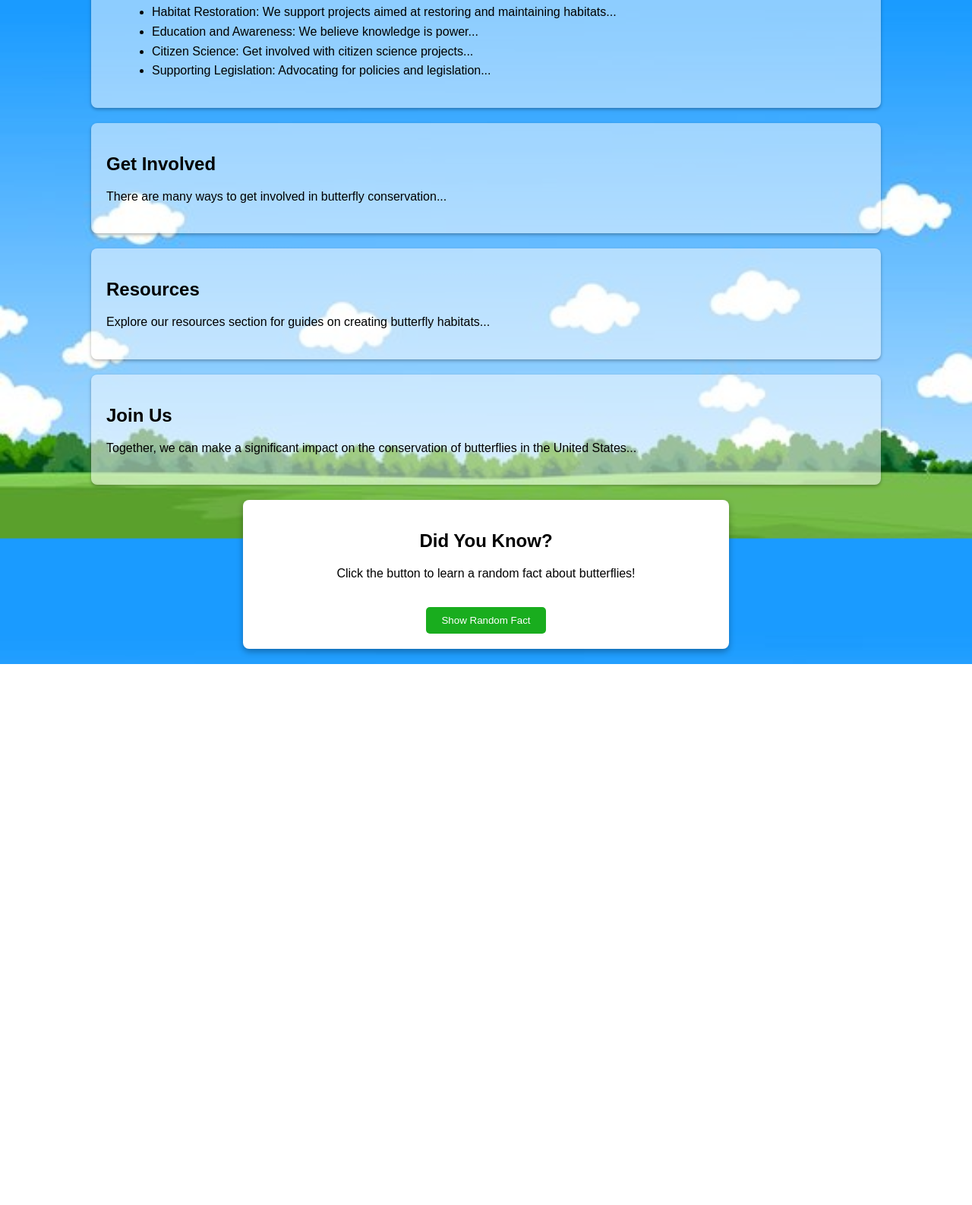
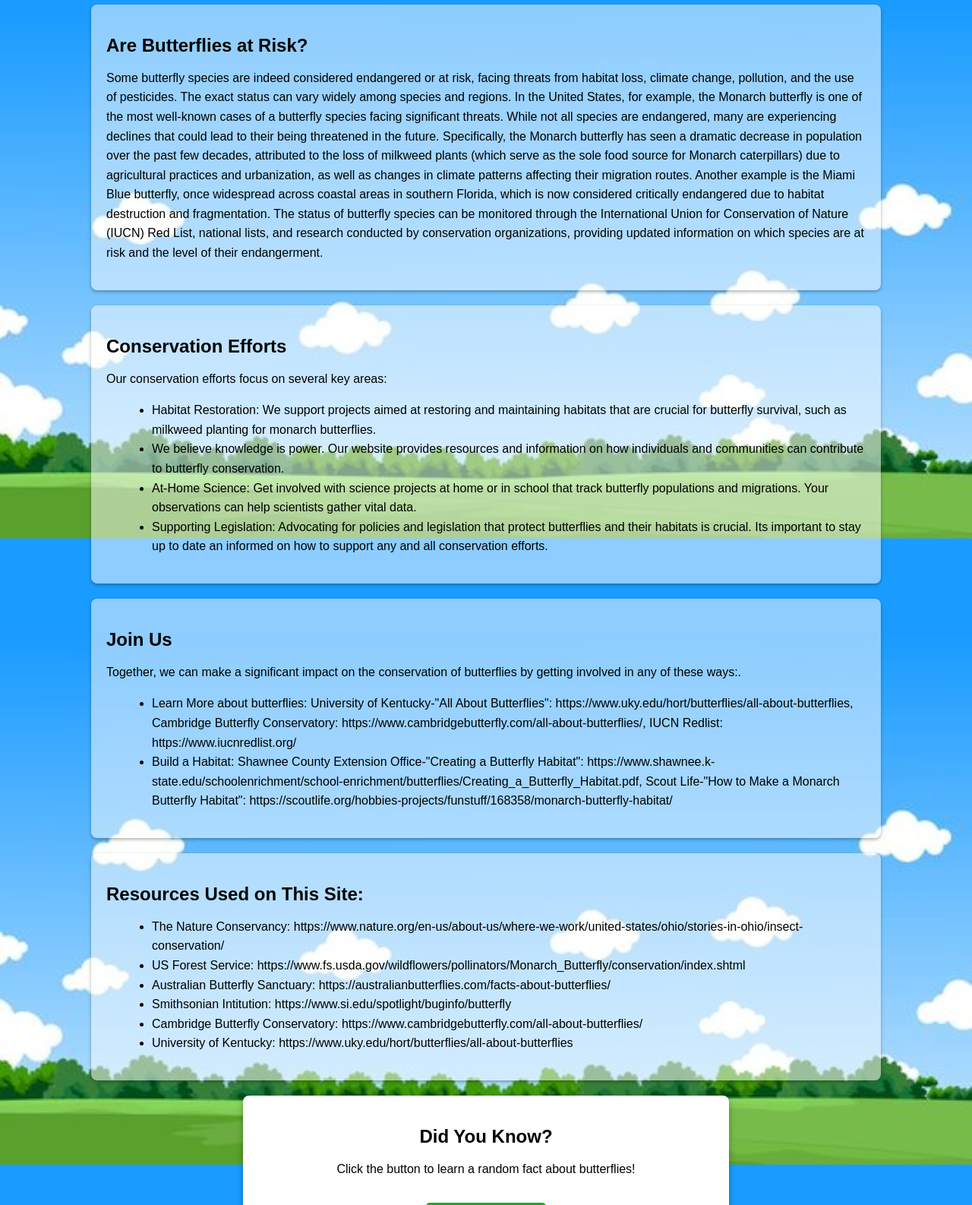
Before and after one commit to AxelVx1/insect_project, a plain HTML site: page index.html in a window 1280 px wide. Shown: the part 940-2526 px from the top of the page at 76% size. Before the commit the page ends 1814 px from the top, so only its background shows below. Drawn offline with Linux system fonts and the light colour scheme.

Commit message:
Updated information in each Section and improved format

```diff
--- a/index.html
+++ b/index.html
@@ -43,7 +43,35 @@
     <!-- Why Butterflies Matter -->
     <section id="why-butterflies-matter">
         <h2>Why Butterflies Matter</h2>
-        <p>Butterflies play a crucial role in the ecosystem. As pollinators, they help in the reproduction of many types of plants...</p>
+        <p>Butterflies are facing new challenges, with many species experiencing significant declines due to habitat loss,
+            climate change, and other human-induced factors. Species like the Monarch and the Miami Blue are symbolic of the
+            broader threats to biodiversity and the urgent need for organized and concerted conservation efforts. Our mission
+            matters because it represents a proactive step toward reversing these declines, ensuring that butterflies continue
+            to play their critical roles in pollination and serving as key indicators of environmental health. By fostering a
+            community committed to conservation, education, and advocacy, we can create a collective impact that protects
+            butterflies and, by extension, the ecosystems they inhabit.</p>
+    </section>
+
+    <!-- Butterflies at Risk -->
+    <section id="get-involved">
+        <h2>Are Butterflies at Risk?</h2>
+        <p>Some butterfly species are indeed considered endangered or at risk, facing threats from habitat loss,
+            climate change, pollution, and the use of pesticides. The exact status can vary widely among species and regions.
+            In the United States, for example, the Monarch butterfly is one of the most well-known cases of a butterfly
+            species facing significant threats. While not all species are endangered, many are experiencing declines that
+            could lead to their being threatened in the future.
+
+            Specifically, the Monarch butterfly has seen a dramatic decrease in population over the past few decades, attributed
+            to the loss of milkweed plants (which serve as the sole food source for Monarch caterpillars) due to agricultural
+            practices and urbanization, as well as changes in climate patterns affecting their migration routes.
+
+            Another example is the Miami Blue butterfly, once widespread across coastal areas in southern Florida, which is
+            now considered critically endangered due to habitat destruction and fragmentation.
+
+            The status of butterfly species can be monitored through the International Union for Conservation of Nature (IUCN)
+            Red List, national lists, and research conducted by conservation organizations, providing updated information
+            on which species are at risk and the level of their endangerment.
+        </p>
     </section>
 
     <!-- Conservation Efforts -->
@@ -51,29 +79,45 @@
         <h2>Conservation Efforts</h2>
         <p>Our conservation efforts focus on several key areas:</p>
         <ul>
-            <li>Habitat Restoration: We support projects aimed at restoring and maintaining habitats...</li>
-            <li>Education and Awareness: We believe knowledge is power...</li>
-            <li>Citizen Science: Get involved with citizen science projects...</li>
-            <li>Supporting Legislation: Advocating for policies and legislation...</li>
+            <li>Habitat Restoration: We support projects aimed at restoring and maintaining habitats that are crucial for
+                butterfly survival, such as milkweed planting for monarch butterflies.</li>
+            <li>We believe knowledge is power. Our website provides resources and information on how individuals and
+                communities can contribute to butterfly conservation.</li>
+            <li>At-Home Science: Get involved with science projects at home or in school that track butterfly
+                populations and migrations. Your observations can help scientists gather vital data.</li>
+            <li>Supporting Legislation: Advocating for policies and legislation that protect butterflies and their
+                habitats is crucial. Its important to stay up to date an informed on how to support any and all
+                conservation efforts.</li>
         </ul>
     </section>
 
     <!-- Get Involved -->
-    <section id="get-involved">
-        <h2>Get Involved</h2>
-        <p>There are many ways to get involved in butterfly conservation...</p>
+    <section id="join-us">
+        <h2>Join Us</h2>
+        <p>Together, we can make a significant impact on the conservation of butterflies by getting involved in any of these ways:.</p>
+        <ul>
+            <li>Learn More about butterflies:
+                University of Kentucky-"All About Butterflies": https://www.uky.edu/hort/butterflies/all-about-butterflies,
+                Cambridge Butterfly Conservatory: https://www.cambridgebutterfly.com/all-about-butterflies/,
+                IUCN Redlist: https://www.iucnredlist.org/</li>
+            <li>Build a Habitat:
+                Shawnee County Extension Office-"Creating a Butterfly Habitat": https://www.shawnee.k-state.edu/schoolenrichment/school-enrichment/butterflies/Creating_a_Butterfly_Habitat.pdf,
+                Scout Life-"How to Make a Monarch Butterfly Habitat": https://scoutlife.org/hobbies-projects/funstuff/168358/monarch-butterfly-habitat/
+            </li>
+        </ul>
     </section>
 
     <!-- Resources -->
     <section id="resources">
-        <h2>Resources</h2>
-        <p>Explore our resources section for guides on creating butterfly habitats...</p>
-    </section>
-
-    <!-- Join Us -->
-    <section id="join-us">
-        <h2>Join Us</h2>
-        <p>Together, we can make a significant impact on the conservation of butterflies in the United States...</p>
+        <h2>Resources Used on This Site:</h2>
+        <ul>
+            <li>The Nature Conservancy: https://www.nature.org/en-us/about-us/where-we-work/united-states/ohio/stories-in-ohio/insect-conservation/</li>
+            <li>US Forest Service: https://www.fs.usda.gov/wildflowers/pollinators/Monarch_Butterfly/conservation/index.shtml</li>
+            <li>Australian Butterfly Sanctuary: https://australianbutterflies.com/facts-about-butterflies/</li>
+            <li>Smithsonian Intitution: https://www.si.edu/spotlight/buginfo/butterfly</li>
+            <li>Cambridge Butterfly Conservatory: https://www.cambridgebutterfly.com/all-about-butterflies/</li>
+            <li>University of Kentucky: https://www.uky.edu/hort/butterflies/all-about-butterflies</li>
+        </ul>
     </section>
 
     <!-- Random Fact -->
--- a/script.js
+++ b/script.js
@@ -62,7 +62,7 @@ document.addEventListener('DOMContentLoaded', function() {
         "Butterflies cannot fly if their body temperature is less than 86 degrees.",
         "Representations of butterflies are seen in Egyptian frescoes at Thebes, which are 3,500 years old.",
         "The Brimstone butterfly (Gonepterix rhamni) has the longest lifetime of the adult butterflies: 9-10 months.",
-        // Add more facts HERE
+        // Add future facts HERE
     ];
 
     const showFactButton = document.getElementById('show-fact');
--- a/styles.css
+++ b/styles.css
@@ -1,10 +1,4 @@
 body, html {
-    margin: 0;
-    padding: 0;
-    font-family: Arial, sans-serif;
-}
-
-body {
     margin: 0;
     padding: 0;
     font-family: Arial, sans-serif;
```
